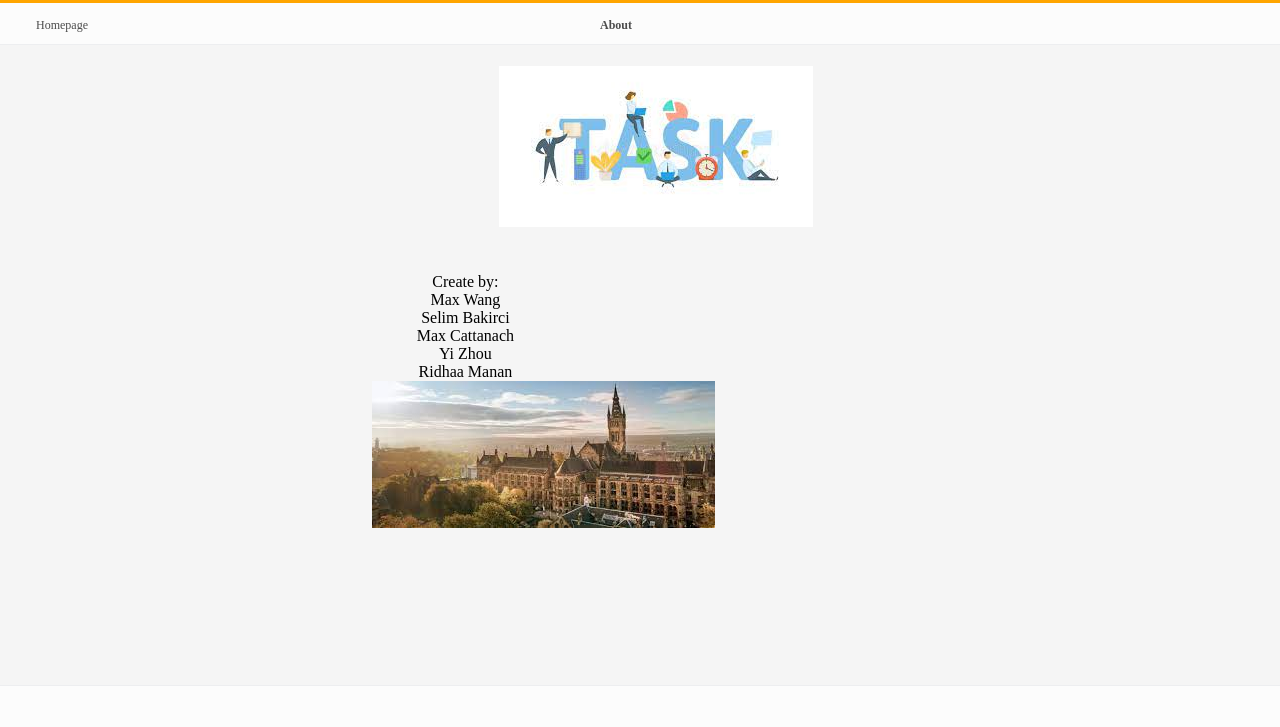
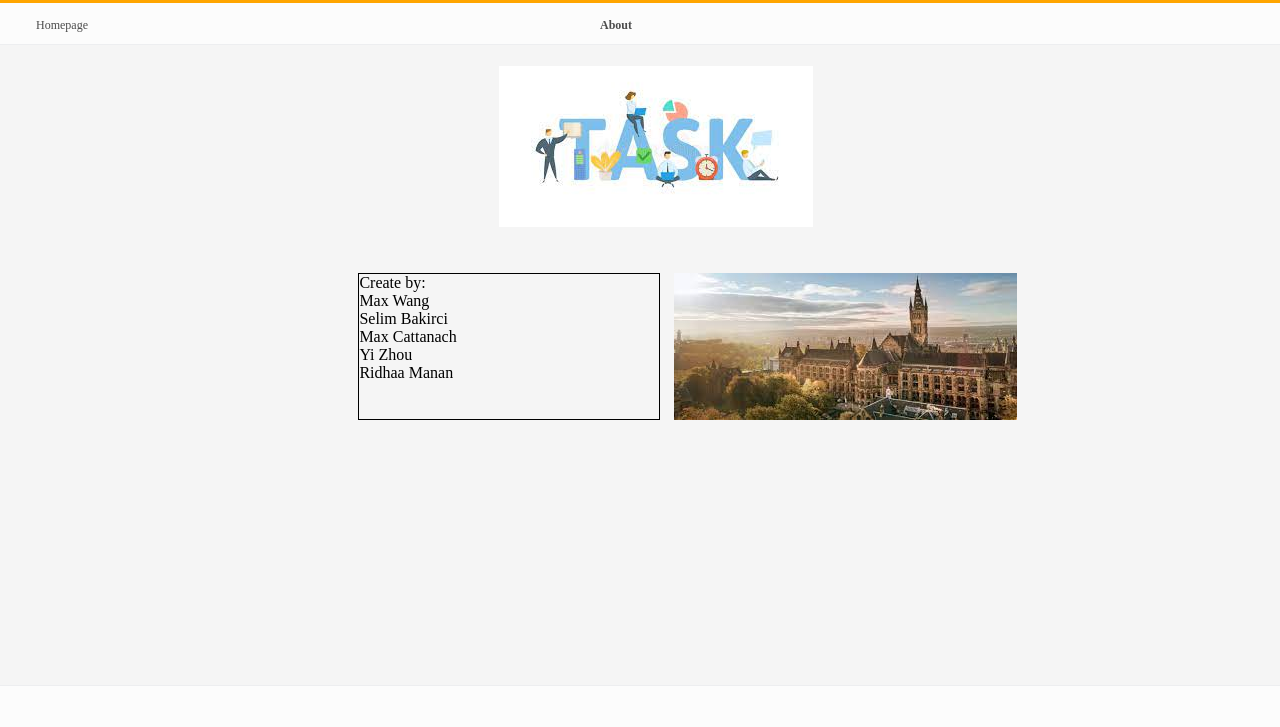
Before and after one commit to gloriousarch/mytask, a Django app: page /about/ in a window 1280 px wide. Shown: the top 727 px of the page. Run offline with Django 3.2, Linux system fonts and the light colour scheme.

Commit message:
Update base.css

```diff
--- a/static/css/base.css
+++ b/static/css/base.css
@@ -151,3 +151,15 @@ text-decoration: none;
     height: 300px;
 
 }
+
+.testb {
+
+            float: left;
+            border-width: 1px;
+            border-style: solid;
+            border-color: black;
+            text-align: left;
+            width: 300px;
+            height: 145px;
+
+        }
```
